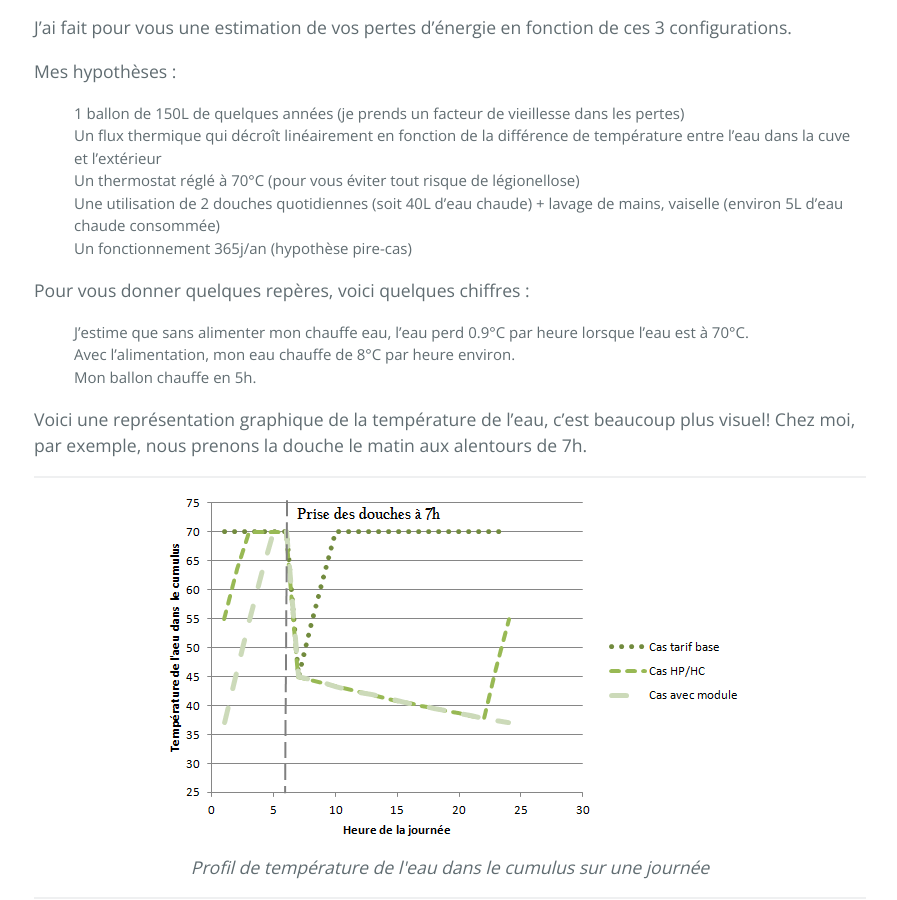
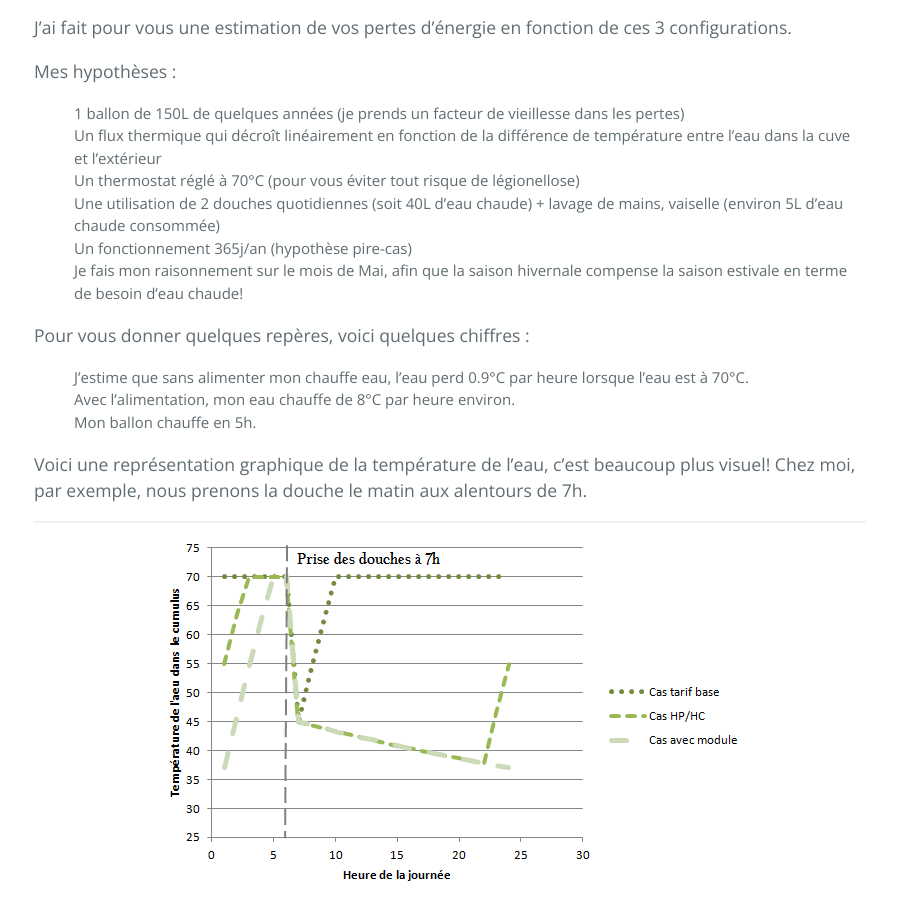
Before and after one commit to dufoura/dufoura.github.io, a Jekyll site: the page built from _posts/2018-08-06-mon-premier-post.markdown, in a window 1280 px wide and 900 px high, scrolled down 2394 px. Shown: the whole window, without its empty margins (190-1087 px from the left). Built offline with Jekyll 4.4.1, drawn with Linux system fonts in a browser that asks for light colours; nearby versions of some CDN libraries.

Commit message:
Update 2018-08-06-mon-premier-post.markdown

```diff
--- a/_posts/2018-08-06-mon-premier-post.markdown
+++ b/_posts/2018-08-06-mon-premier-post.markdown
@@ -67,6 +67,7 @@ Mes hypothèses :
 - Un thermostat réglé à 70°C (pour vous éviter tout risque de légionellose)
 - Une utilisation de 2 douches quotidiennes (soit 40L d'eau chaude) + lavage de mains, vaiselle (environ 5L d'eau chaude consommée)
 - Un fonctionnement 365j/an (hypothèse pire-cas)
+- Je fais mon raisonnement sur le mois de Mai, afin que la saison hivernale compense la saison estivale en terme de besoin d'eau chaude!
 
 Pour vous donner quelques repères, voici quelques chiffres :
 - J'estime que sans alimenter mon chauffe eau, l'eau perd 0.9°C par heure lorsque l'eau est à 70°C.
```
